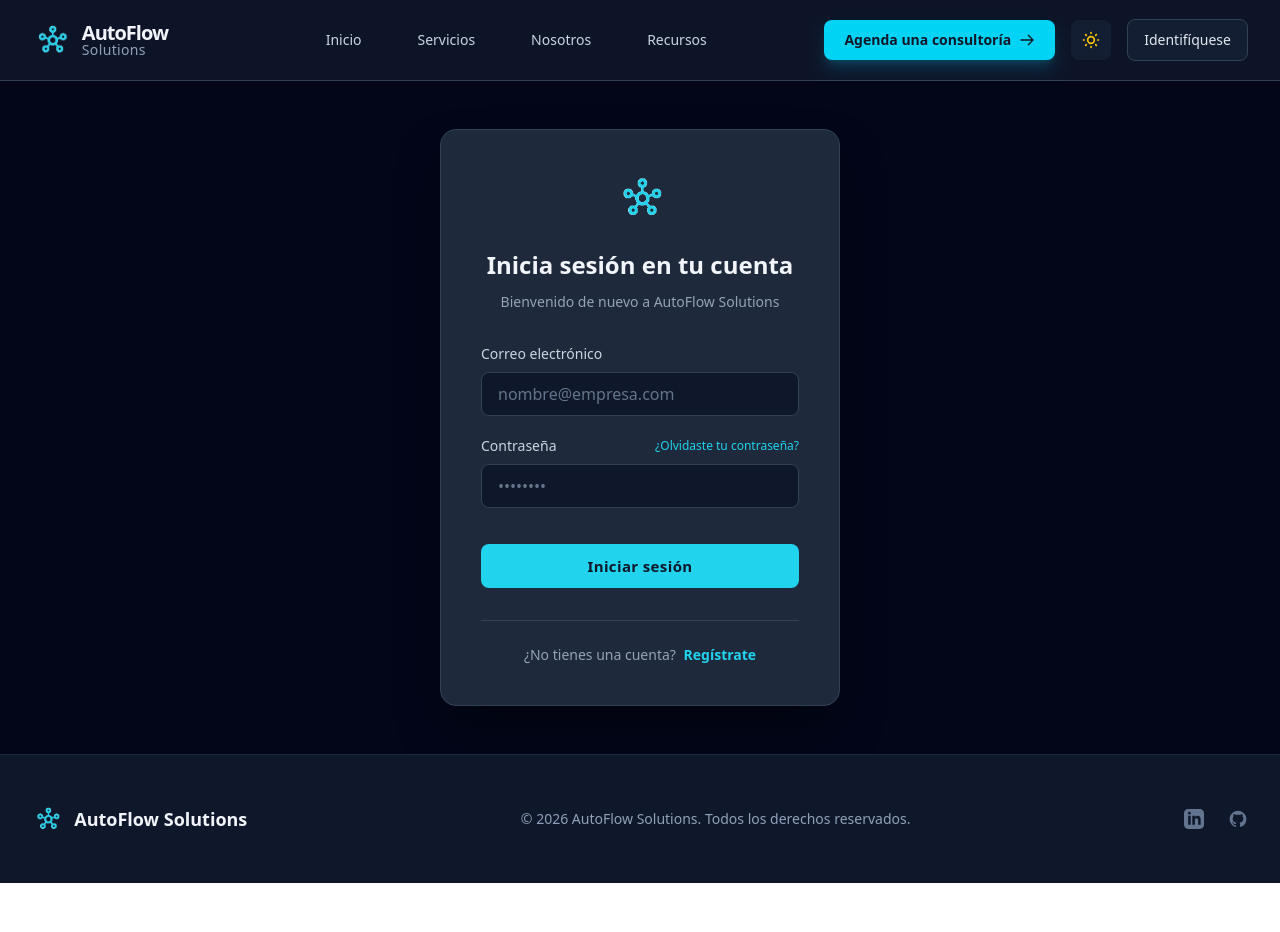
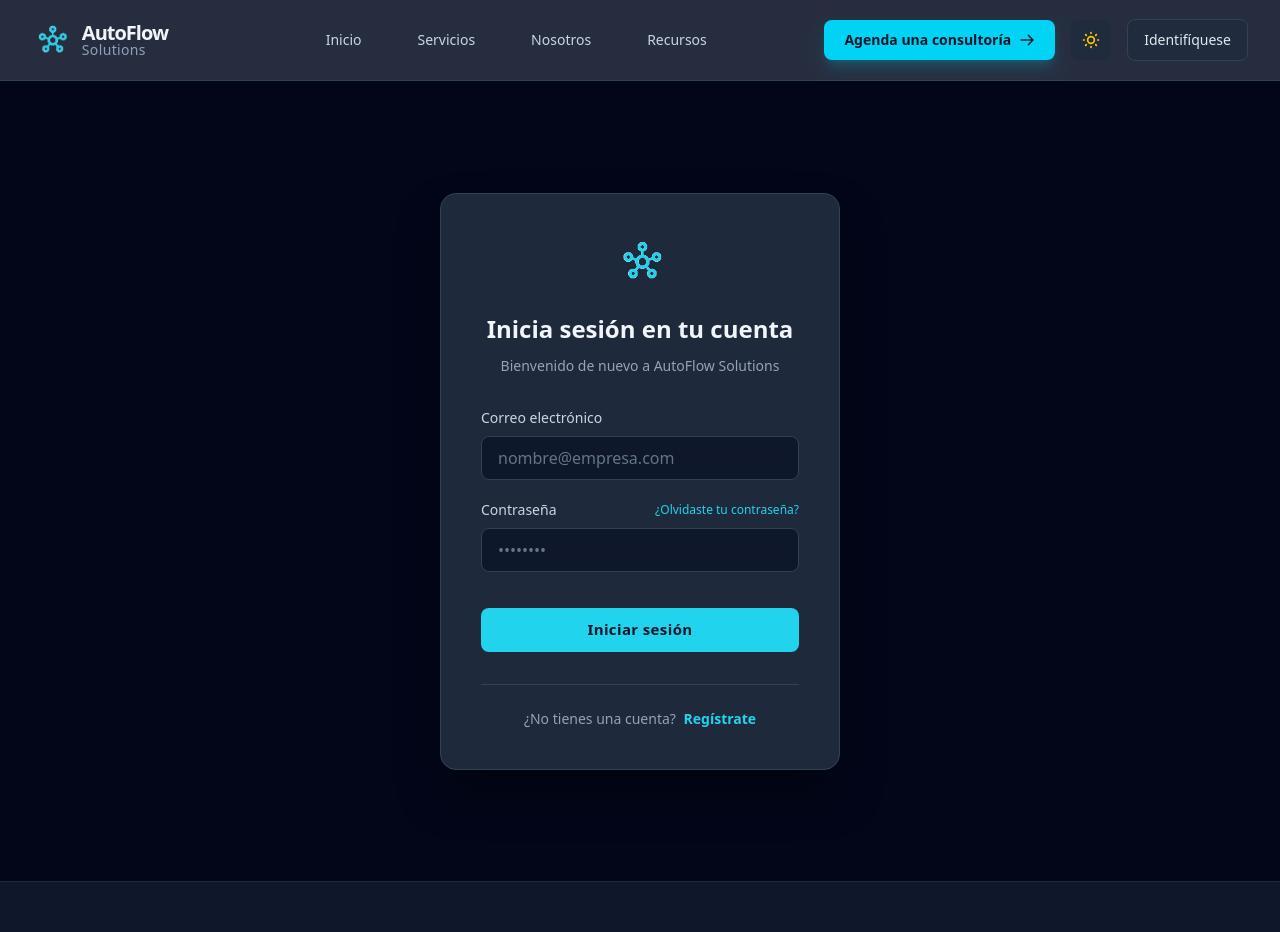
Before and after one commit to MarioValiente-Giraldo/TFG-AutoFlow-Solutions, a React (Vite) app in the folder frontend/: page /login in a window 1280 px wide. Shown: the top 932 px of the page. Before the commit the page ends 883 px from the top, so only its background shows below. Built offline with nearby package versions, Linux system fonts and the light colour scheme; no server answers.

Commit message:
refactor(frontend): centralizar NavBar y Footer en Layout con Outlet

```diff
--- a/frontend/src/App.tsx
+++ b/frontend/src/App.tsx
@@ -1,4 +1,5 @@
 import { Routes, Route } from "react-router-dom"
+import Layout from "./components/Layout/Layout"
 import Home from "./pages/Home"
 import Login from "./pages/Login"
 import Register from "./pages/Register"
@@ -10,8 +11,8 @@
 
 const App = () => {
   return (
-    <div>
-      <Routes>
+    <Routes>
+      <Route element={<Layout />}>
         <Route path="/" element={<Home />} />
         <Route path="/login" element={<Login />} />
         <Route path="/register" element={<Register />} />
@@ -41,8 +42,8 @@
             </ProtectedRouteAuth>
           }
         />
-      </Routes>
-    </div>
+      </Route>
+    </Routes>
   )
 }
 
--- /dev/null
+++ b/frontend/src/components/Layout/Layout.tsx
@@ -0,0 +1,15 @@
+import { Outlet } from 'react-router-dom';
+import NavBar from '../NavBar/NavBar';
+import Footer from '../Footer/Footer';
+
+const Layout = () => {
+  return (
+    <>
+      <NavBar />
+      <Outlet />
+      <Footer />
+    </>
+  );
+};
+
+export default Layout;
--- a/frontend/src/pages/AdminDashboard.tsx
+++ b/frontend/src/pages/AdminDashboard.tsx
@@ -2,7 +2,6 @@
 import { useTheme } from '../context/ThemeContext';
 import { getAllAutomatizaciones } from '../services/automatizacionesAPI';
 import AutomatizacionCardAdmin from '../components/AdminDashboard/AutomatizacionCardAdmin';
-import NavBar from '../components/NavBar/NavBar';
 import type { Automatizacion } from '../types';
 import { styles } from '../components/AdminDashboard/AdminDashboardStyles';
 
@@ -39,7 +38,6 @@
 
   return (
     <>
-      <NavBar />
       <div className={styles.page(theme)}>
         <div className={styles.container}>
           <h1 className={styles.pageTitle(theme)}>Panel de Administración</h1>
--- a/frontend/src/pages/AgendarCita.tsx
+++ b/frontend/src/pages/AgendarCita.tsx
@@ -1,6 +1,4 @@
 import AgendarCitaForm from '../components/AgendarCita/AgendarCitaForm';
-import Footer from '../components/Footer/Footer';
-import Navbar from '../components/NavBar/NavBar';
 import { useTheme } from '../context/ThemeContext';
 
 const AgendarCita = () => {
@@ -14,11 +12,9 @@
 
   return (
     <div className={pageWrapper}>
-      <Navbar />
       <main className="flex-grow flex items-start justify-center px-4 py-12">
         <AgendarCitaForm />
       </main>
-      <Footer />
     </div>
   );
 };
--- a/frontend/src/pages/ClienteDashboard.tsx
+++ b/frontend/src/pages/ClienteDashboard.tsx
@@ -4,7 +4,6 @@
 import { useAuth } from '../context/AuthContext';
 import { getMisAutomatizaciones } from '../services/automatizacionesAPI';
 import AutomatizacionStatusCard from '../components/ClienteDashboard/AutomatizacionStatusCard';
-import NavBar from '../components/NavBar/NavBar';
 import type { Automatizacion } from '../types';
 import { styles } from '../components/ClienteDashboard/ClienteDashboardStyles';
 
@@ -35,7 +34,6 @@
 
   return (
     <>
-      <NavBar />
       <div className={styles.page(theme)}>
         <div className={styles.container}>
           <h1 className={styles.pageTitle(theme)}>Mis Automatizaciones</h1>
--- a/frontend/src/pages/Home.tsx
+++ b/frontend/src/pages/Home.tsx
@@ -1,13 +1,9 @@
-import Navbar from "../components/NavBar/NavBar"
 import MainBody from "../components/MainBody/MainBody";
-import Footer from "../components/Footer/Footer";
 
 const Home = () => {
   return (
     <div>
-      <Navbar />
       <MainBody />
-      <Footer />
     </div>
   )
 }
--- a/frontend/src/pages/Login.tsx
+++ b/frontend/src/pages/Login.tsx
@@ -1,6 +1,4 @@
-import Footer from "../components/Footer/Footer";
 import LoginForm from "../components/LoginForm/LoginForm";
-import Navbar from "../components/NavBar/NavBar";
 import { useTheme } from "../context/ThemeContext";
 
 const Login = () => {
@@ -20,12 +18,9 @@
 
   return (
     <div className={pageStyles.pageWrapper}>
-      <Navbar />
       <main className={pageStyles.mainContent}>
         <LoginForm />
       </main>
-
-      <Footer />
     </div>
   );
 };
--- a/frontend/src/pages/Register.tsx
+++ b/frontend/src/pages/Register.tsx
@@ -1,7 +1,5 @@
 import React from 'react';
-import Footer from '../components/Footer/Footer';
 import RegisterForm from '../components/RegisterForm/RegisterForm';
-import Navbar from '../components/NavBar/NavBar';
 import { useTheme } from '../context/ThemeContext';
 
 const Register: React.FC = () => {
@@ -11,8 +9,6 @@
     <div className={`min-h-screen flex flex-col font-sans overflow-hidden transition-colors duration-300 ${
       theme === 'dark' ? 'bg-slate-900 text-slate-100' : 'bg-gray-100 text-gray-900'
     }`}>
-
-        <Navbar />
       <main className="grow flex items-center justify-center px-4 py-12 relative">
         {/* Decoraciones de fondo - adaptadas al tema */}
         <div className={`absolute top-0 right-0 -mr-20 -mt-20 w-125 h-125 rounded-full blur-3xl opacity-20 pointer-events-none ${
@@ -26,7 +22,6 @@
             <RegisterForm />
         </div>
       </main>
-      <Footer />
     </div>
   );
 };
```
